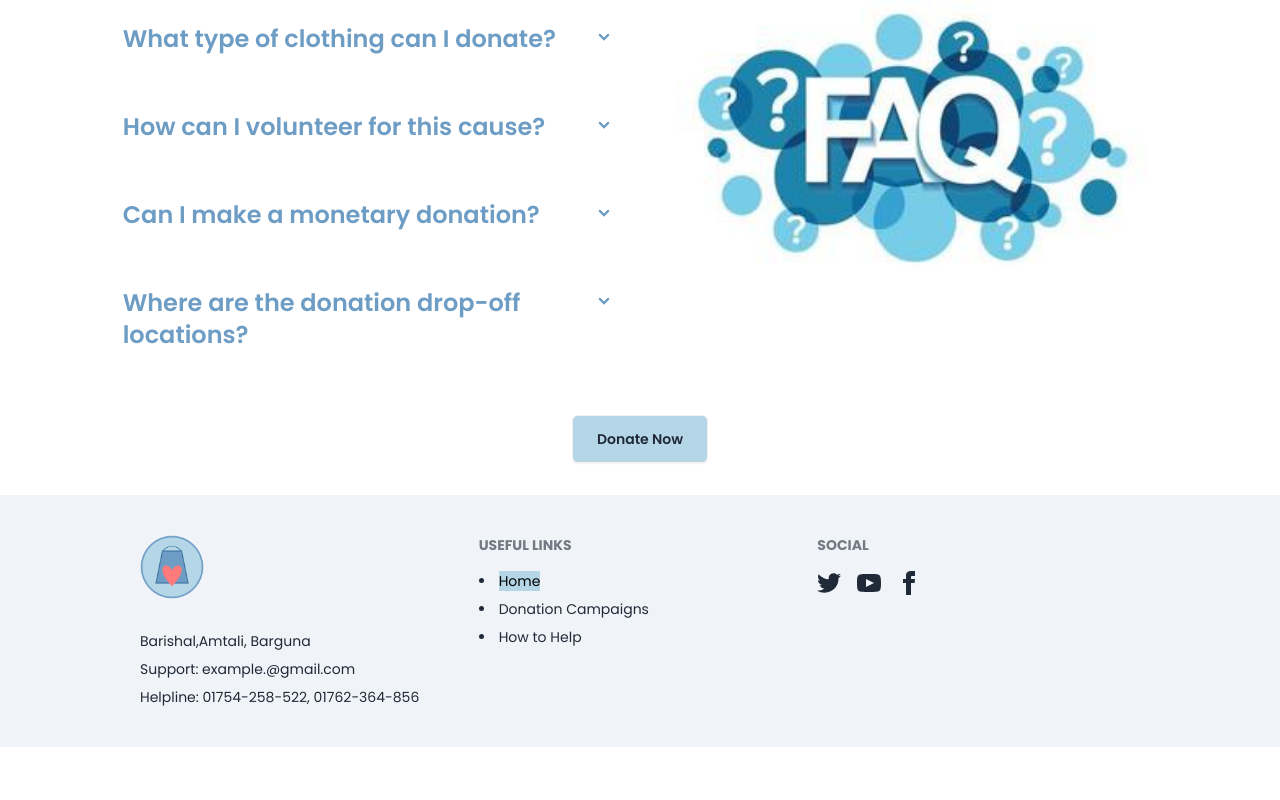
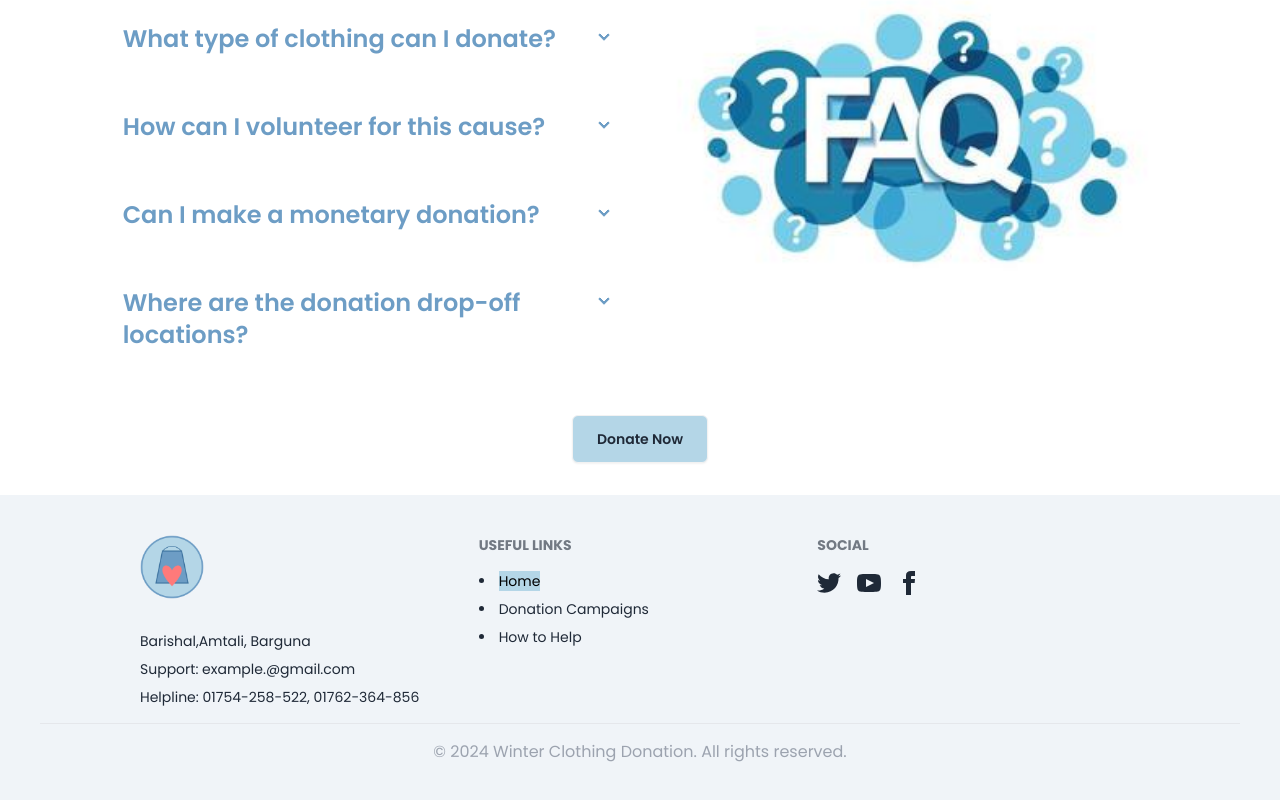
Before and after one commit to mdabdulkyum1/test, a React (Vite) app: page / in a window 1280 px wide. Shown: the part 2435-3235 px from the top of the page. Before the commit the page ends 3182 px from the top, so only its background shows below. Built offline with nearby package versions, Linux system fonts and the light colour scheme; no server answers.

Commit message:
add copyright sections in footer

```diff
--- a/src/components/Footer/Footer.jsx
+++ b/src/components/Footer/Footer.jsx
@@ -71,6 +71,11 @@ function Footer() {
           </div>
         </nav>
       </div>
+      <div className="text-gray-400 text-center py-4">
+        <p className="text-sm md:text-base border-t pt-4">
+          &copy; {new Date().getFullYear()} Winter Clothing Donation. All rights reserved.
+        </p>
+      </div>
     </footer>
   );
 }
```
